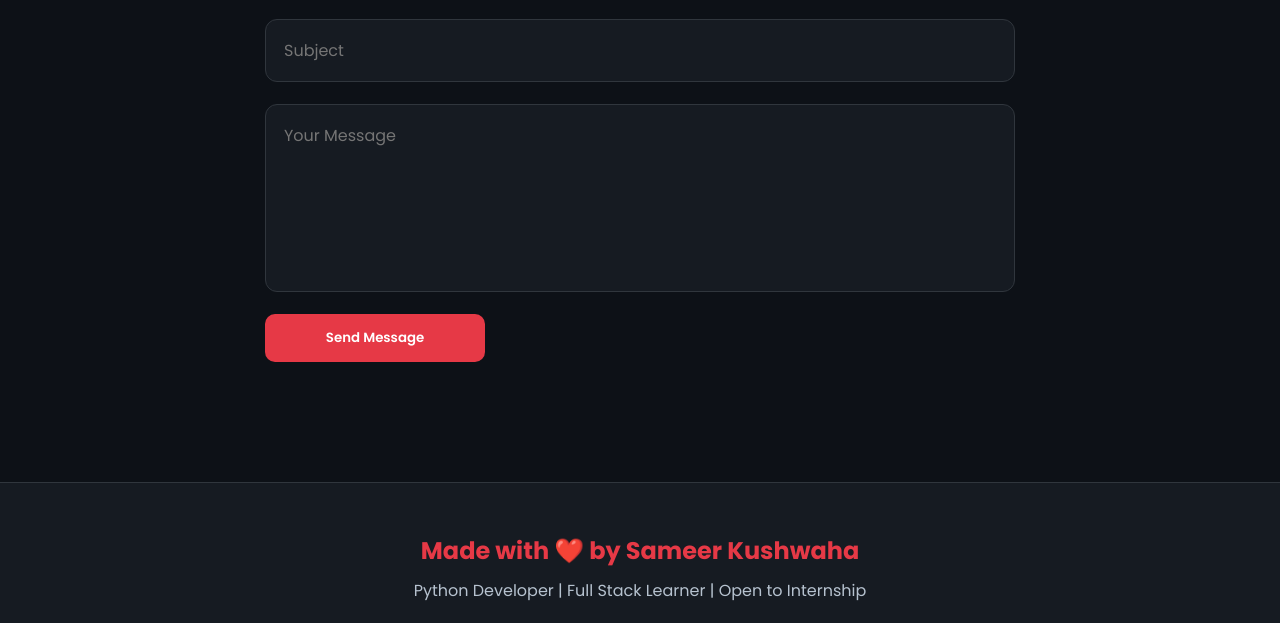
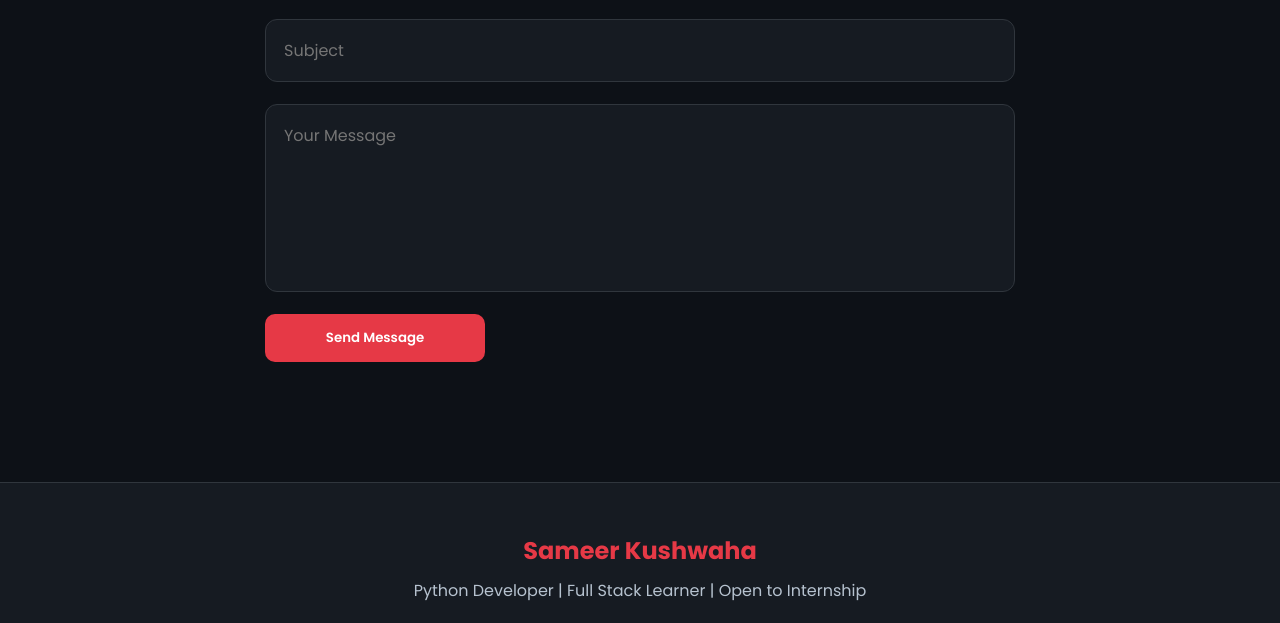
Before and after one commit to Smaurya1610/CodeAlpha_Portfolia, a plain HTML site: page index.html in a window 1280 px wide. Shown: the part 4468-5091 px from the top of the page. Drawn offline with nearby package versions, Linux system fonts and the light colour scheme.

Commit message:
update footer

```diff
--- a/index.html
+++ b/index.html
@@ -452,7 +452,7 @@
 
     <footer>
 
-        <h2>Made with ❤️ by Sameer Kushwaha</h2>
+        <h2>Sameer Kushwaha</h2>
 
         <p>
 
```
